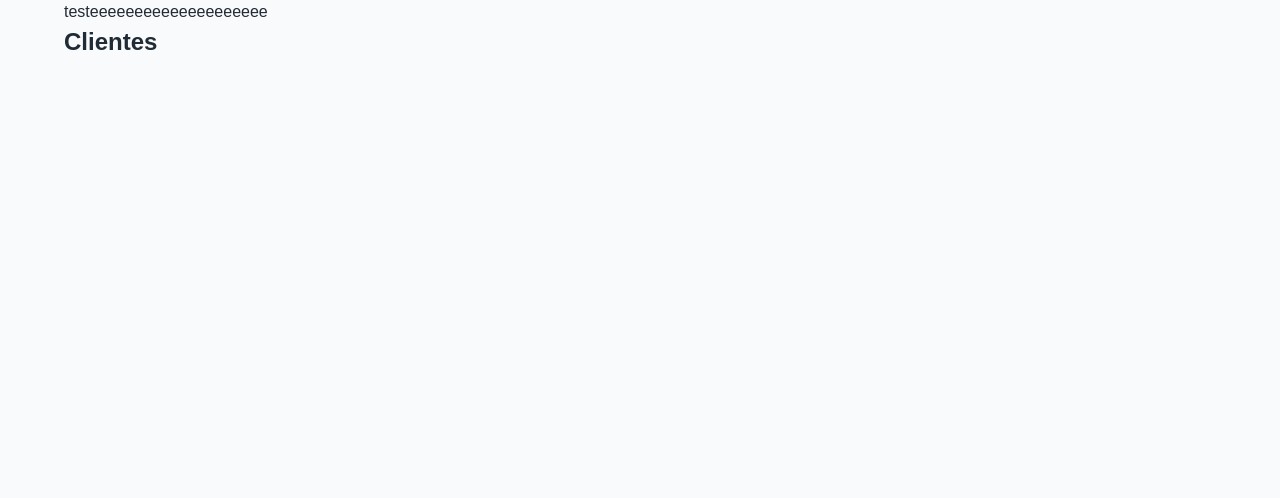
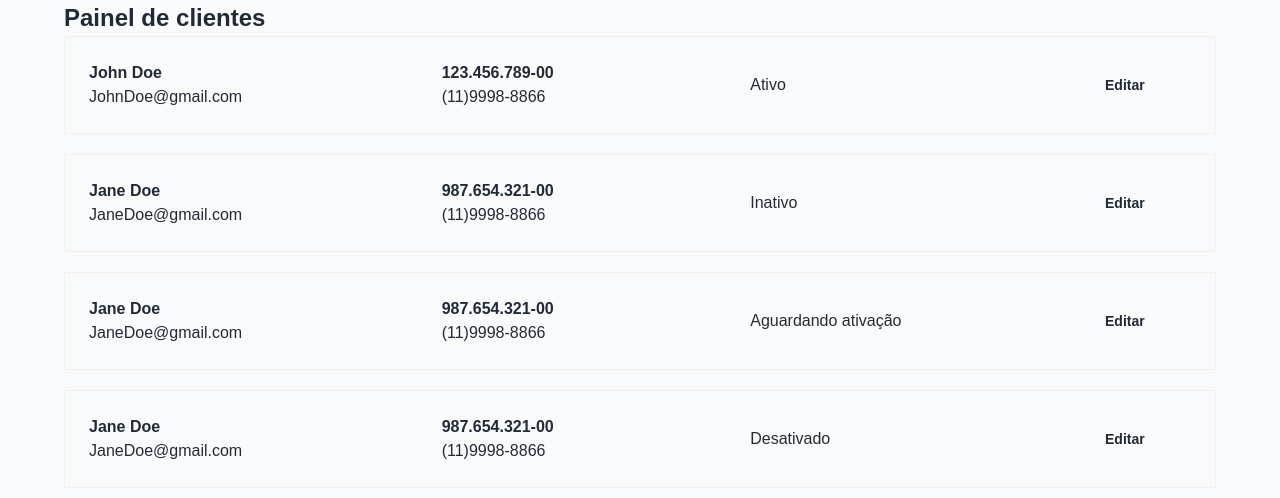
Before and after one commit to gabigontijo/Uol-teste, a React (Vite) app in the folder my-react-app/: page /cliente in a window 1280 px wide. Shown: the top 498 px of the page. Built offline with nearby package versions, Linux system fonts and the light colour scheme.

Commit message:
add client table row

```diff
--- a/my-react-app/src/sections/client/client-table-row.jsx
+++ b/my-react-app/src/sections/client/client-table-row.jsx
@@ -0,0 +1,80 @@
+
+import Box from "@mui/material/Box";
+// import { makeStyles } from "@mui/styles";
+import Stack from "@mui/material/Stack";
+import Button from "@mui/material/Button";
+import Typography from "@mui/material/Typography";
+
+import { grey } from "../../theme/palette";
+
+const rows = [
+  {
+    name: "John Doe",
+    email: "JohnDoe@gmail.com",
+    cpf: "123.456.789-00",
+    phone: "(11)9998-8866",
+    status: "Ativo",
+  },
+  {
+    name: "Jane Doe",
+    email: "JaneDoe@gmail.com",
+    cpf: "987.654.321-00",
+    phone: "(11)9998-8866",
+    status: "Inativo",
+  },
+  {
+    name: "Jane Doe",
+    email: "JaneDoe@gmail.com",
+    cpf: "987.654.321-00",
+    phone: "(11)9998-8866",
+    status: "Aguardando ativação",
+  },
+  {
+    name: "Jane Doe",
+    email: "JaneDoe@gmail.com",
+    cpf: "987.654.321-00",
+    phone: "(11)9998-8866",
+    status: "Desativado",
+  },
+];
+
+export default function CustomTable() {
+
+  return (
+    <div>
+      {rows.map((row, index) => (
+        <Stack display='flex' direction='row' alignItems='center' p={3} border={1} borderColor={grey[10]} key={index} mb={2.5}>
+          <Box width="40%">
+            <Typography variant="subtitle1">
+              {row.name}
+            </Typography>
+            <Typography variant="body1">
+              {row.email}
+            </Typography>
+          </Box>
+          <Box width="35%">
+            <Typography variant="subtitle1">
+              {row.cpf}
+            </Typography>
+            <Typography variant="body1">
+              {row.phone}
+            </Typography>
+          </Box>
+          <Box width="35%">
+            <Typography>{row.status}</Typography>
+          </Box>
+          <Box width="15%">
+            <Button
+            className='btn-edit'
+              fullWidth
+            //   className={classes.button}
+            //   color={primary.light}
+            >
+              Editar
+            </Button>
+          </Box>
+        </Stack>
+      ))}
+    </div>
+  );
+}
--- /dev/null
+++ b/my-react-app/src/sections/client/client.css
@@ -0,0 +1,15 @@
+:root {
+    --orange-btn: '#e29933';
+  }
+
+.btn-edit{
+    color: var(--orange-btn);
+    background-color: transparent;
+    border: 1px solid var(--orange-btn);
+    border-radius: 5px;
+}
+
+.btn-edit:hover{
+    color: #ffffff;
+    background-color: var(--orange-btn);;
+}
--- a/my-react-app/src/sections/client/view/client-view.jsx
+++ b/my-react-app/src/sections/client/view/client-view.jsx
@@ -9,6 +9,9 @@ import Container from '@mui/material/Container';
 // import TableBody from '@mui/material/TableBody';
 // import CloseIcon from '@mui/icons-material/Close';
 import Typography from '@mui/material/Typography';
+
+import '../client.css';
+import DataTable from '../client-table-row';
 // import TableContainer from '@mui/material/TableContainer';
 // import TablePagination from '@mui/material/TablePagination';
 // import CircularProgress from '@mui/material/CircularProgress';
@@ -162,8 +165,8 @@ export default function ClientPage() {
 
   return (
     <Container>
-        <div>testeeeeeeeeeeeeeeeeeeee</div>
-        <Typography variant="h4">Clientes</Typography>
+        <Typography borderColor='#F1F1F1' variant="h4"> Painel de clientes</Typography>
+        <DataTable/>
     </Container>
   );
 }
--- a/my-react-app/src/theme/palette.js
+++ b/my-react-app/src/theme/palette.js
@@ -6,6 +6,8 @@ import { alpha } from '@mui/material/styles';
 
 export const grey = {
   0: '#FFFFFF',
+  10: '#F1F1F1',
+  20: '#363636',
   100: '#F9FAFB',
   200: '#F4F6F8',
   300: '#DFE3E8',
@@ -19,7 +21,7 @@ export const grey = {
 
 export const primary = {
   lighter: '#D0ECFE',
-  light: '#73BAFB',
+  light: '#E29933',
   main: '#1877F2',
   dark: '#0C44AE',
   darker: '#042174',
@@ -109,6 +111,7 @@ export function palette() {
       primary: grey[800],
       secondary: grey[600],
       disabled: grey[500],
+      common: grey[20],
     },
     background: {
       paper: '#FFFFFF',
```
